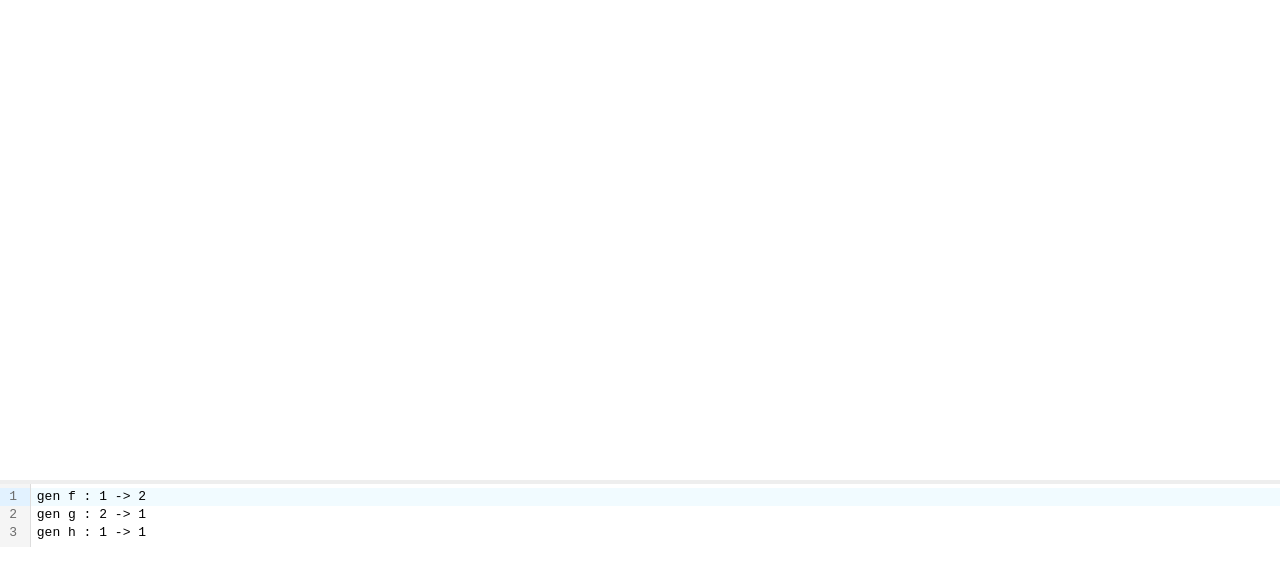
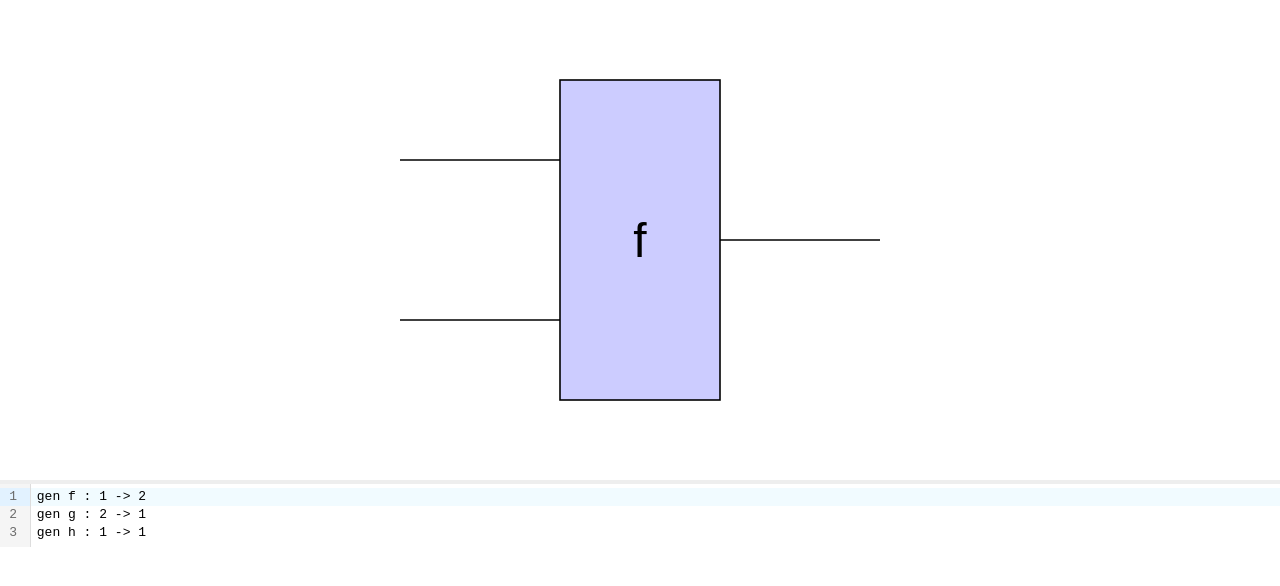
Before and after one commit to wjbs/chyp2, a Preact app: page / in a window 1280 px wide. Shown: the top 586 px of the page. Built offline with nearby package versions, Linux system fonts and the light colour scheme.

Commit message:
ported basic hypergraph drawing

```diff
--- /dev/null
+++ b/src/gui/EdgeView.tsx
@@ -0,0 +1,59 @@
+import type { Graph } from "../lib/graph";
+import { SCALE } from "../lib/util";
+
+interface EdgeViewProps {
+    graph: Graph;
+    edge: number;
+}
+
+export function EdgeView({ graph, edge }: EdgeViewProps) {
+    const edgeData = graph.edgeData(edge);
+
+    function pathFor(v: number, i: number, src: boolean): string {
+        const vd = graph.vertexData(v);
+        const num = src ? edgeData.s.length : edgeData.t.length;
+        const xShift = src ? -0.5 : 0.5;
+        const yShift = num <= 1 ? 0 : (i / (num - 1)) - 0.5;
+        const p1x = vd.x * SCALE;
+        const p1y = vd.y * SCALE;
+        const p2x = (edgeData.x + xShift) * SCALE;
+        const p2y = (edgeData.y + yShift) * SCALE;
+        const cp1x = 0.6 * p1x + 0.4 * p2x;
+        const cp1y = p1y;
+        const cp2x = 0.4 * p1x + 0.6 * p2x;
+        const cp2y = p2y;
+        return `M ${p1x} ${p1y} C ${cp1x} ${cp1y} ${cp2x} ${cp2y} ${p2x} ${p2y}`;
+    }
+
+    return (<g>
+        <rect
+            x={(edgeData.x - 0.5) * SCALE}
+            y={(edgeData.y - edgeData.boxSize() * 0.5) * SCALE}
+            width={1.0 * SCALE}
+            height={edgeData.boxSize() * SCALE}
+            fill="#ccccff"
+            stroke="black"
+            stroke-width={0.01 * SCALE} />
+        <text
+            x={edgeData.x * SCALE}
+            y={edgeData.y * SCALE}
+            text-anchor="middle"
+            dominant-baseline="central"
+            font-size={0.3 * SCALE}
+            font-family="sans-serif">
+            {edgeData.value}
+        </text>
+        {edgeData.s.map((s, i) =>
+            <path key={s} d={pathFor(s, i, true)}
+                fill="none"
+                stroke="black"
+                stroke-width={0.01 * SCALE} />
+        )}
+        {edgeData.t.map((t, i) =>
+            <path key={t} d={pathFor(t, i, false)}
+                fill="none"
+                stroke="black"
+                stroke-width={0.01 * SCALE} />
+        )}
+    </g>);
+}
--- a/src/gui/GraphPanel.tsx
+++ /dev/null
@@ -1,25 +0,0 @@
-import { useRef, useState } from "preact/hooks";
-import { gen, Graph } from "../lib/graph";
-import { convexLayout } from "../lib/layout";
-
-interface GraphPanelProps {
-}
-
-export function GraphPanel({ }: GraphPanelProps) {
-    const svgRef = useRef<SVGSVGElement>(null);
-    const [scale, setScale] = useState(100.0);
-    function toScreen(p: number[]): number[] {
-        const origin = [svgRef.current!.clientWidth / 2, svgRef.current!.clientHeight / 2];
-        return [p[0] * scale + origin[0], p[1] * scale + origin[1]];
-    }
-
-    const g = gen("f", 2, 1);
-    convexLayout(g);
-    return (
-        <div className="graph-panel">
-            <svg ref={svgRef} className="graph-svg">
-
-            </svg>
-        </div>
-    );
-}
--- /dev/null
+++ b/src/gui/GraphView.tsx
@@ -0,0 +1,28 @@
+import { useRef } from "preact/hooks";
+import { gen } from "../lib/graph";
+import { convexLayout } from "../lib/layout";
+import { EdgeView } from "./EdgeView";
+import { SCALE } from "../lib/util";
+
+interface GraphViewProps {
+}
+
+export function GraphView({ }: GraphViewProps) {
+    const svgRef = useRef<SVGSVGElement>(null);
+    // const [scale, setScale] = useState(100.0);
+    // function toScreen(p: number[]): number[] {
+    //     const origin = [svgRef.current!.clientWidth / 2, svgRef.current!.clientHeight / 2];
+    //     return [p[0] * scale + origin[0], p[1] * scale + origin[1]];
+    // }
+    const g = gen("f", 2, 1);
+    convexLayout(g);
+    const bbox = g.boundingBox();
+    const viewBox = `${bbox[0] * SCALE} ${bbox[2] * SCALE} ${(bbox[1] - bbox[0]) * SCALE} ${(bbox[3] - bbox[2]) * SCALE}`;
+    return (
+        <div className="graph-panel">
+            <svg ref={svgRef} className="graph-svg" viewBox={viewBox}>
+                {[...g.edges()].map(e => <EdgeView key={e} graph={g} edge={e} />)}
+            </svg>
+        </div>
+    );
+}
--- a/src/gui/app.tsx
+++ b/src/gui/app.tsx
@@ -1,11 +1,11 @@
 import { Editor } from "./Editor";
-import { GraphPanel } from "./GraphPanel";
+import { GraphView } from "./GraphView";
 import Splitpane from "./Splitpane";
 
 export function App() {
   return (
     <Splitpane splitRatio={0.6} orientation="vertical" showSecondPanel={true}>
-      <GraphPanel />
+      <GraphView />
       <Editor initialContent={"gen f : 1 -> 2\ngen g : 2 -> 1\ngen h : 1 -> 1"} onChange={(_content) => true} />
     </Splitpane>
   )
--- a/src/index.css
+++ b/src/index.css
@@ -23,4 +23,15 @@ html, body {
   height: 100%;
   overflow: auto;
   background-color: #fff;
+  display: flex;
+  align-items: center;
+  justify-content: center;
 }
+
+.graph-svg {
+  width: 100%;
+  height: 100%;
+  max-width: 100%;
+  max-height: 100%;
+  object-fit: contain;
+}
--- a/src/lib/graph.ts
+++ b/src/lib/graph.ts
@@ -45,7 +45,7 @@ export class VData {
 
 /** The data associated with a single edge */
 export class EData {
-    value: unknown;
+    value: string;
     highlight: boolean;
     x: number;
     y: number;
@@ -58,7 +58,7 @@ export class EData {
     constructor(
         s: number[] = [],
         t: number[] = [],
-        value: unknown = '',
+        value: string = '',
         x: number = 0,
         y: number = 0,
         fg: string = '',
@@ -230,7 +230,7 @@ export class Graph {
     addEdge(
         s: number[],
         t: number[],
-        value: unknown = '',
+        value: string = '',
         x: number = 0,
         y: number = 0,
         fg: string = '',
@@ -380,10 +380,10 @@ export class Graph {
         const vXs1 = [...this.vdata.values()].map(vd => vd.x + 0.5);
         const vYs0 = [...this.vdata.values()].map(vd => vd.y - 0.5);
         const vYs1 = [...this.vdata.values()].map(vd => vd.y + 0.5);
-        const eXs0 = [...this.edata.values()].map(ed => ed.x - ed.boxSize() * 0.5);
-        const eXs1 = [...this.edata.values()].map(ed => ed.x + ed.boxSize() * 0.5);
-        const eYs0 = [...this.edata.values()].map(ed => ed.y - ed.boxSize() * 0.5);
-        const eYs1 = [...this.edata.values()].map(ed => ed.y + ed.boxSize() * 0.5);
+        const eXs0 = [...this.edata.values()].map(ed => ed.x - 1.0);
+        const eXs1 = [...this.edata.values()].map(ed => ed.x + 1.0);
+        const eYs0 = [...this.edata.values()].map(ed => ed.y - (ed.boxSize() + 1) * 0.5);
+        const eYs1 = [...this.edata.values()].map(ed => ed.y + (ed.boxSize() + 1) * 0.5);
         const minX = Math.min(...vXs0, ...eXs0);
         const maxX = Math.max(...vXs1, ...eXs1);
         const minY = Math.min(...vYs0, ...eYs0);
@@ -683,7 +683,7 @@ export function graphFromJson(jsonString: string): Graph {
         g.addEdge(
             (ed['s'] as unknown[]).map(v => parseInt(v as string, 10)),
             (ed['t'] as unknown[]).map(v => parseInt(v as string, 10)),
-            ed['value'] !== undefined ? ed['value'] : '',
+            ed['value'] !== undefined ? String(ed['value']) : '',
             ed['x'] !== undefined ? parseFloat(ed['x'] as string) : 0.0,
             ed['y'] !== undefined ? parseFloat(ed['y'] as string) : 0.0,
             '',
--- /dev/null
+++ b/src/lib/util.ts
@@ -0,0 +1 @@
+export const SCALE = 100.0;
```
